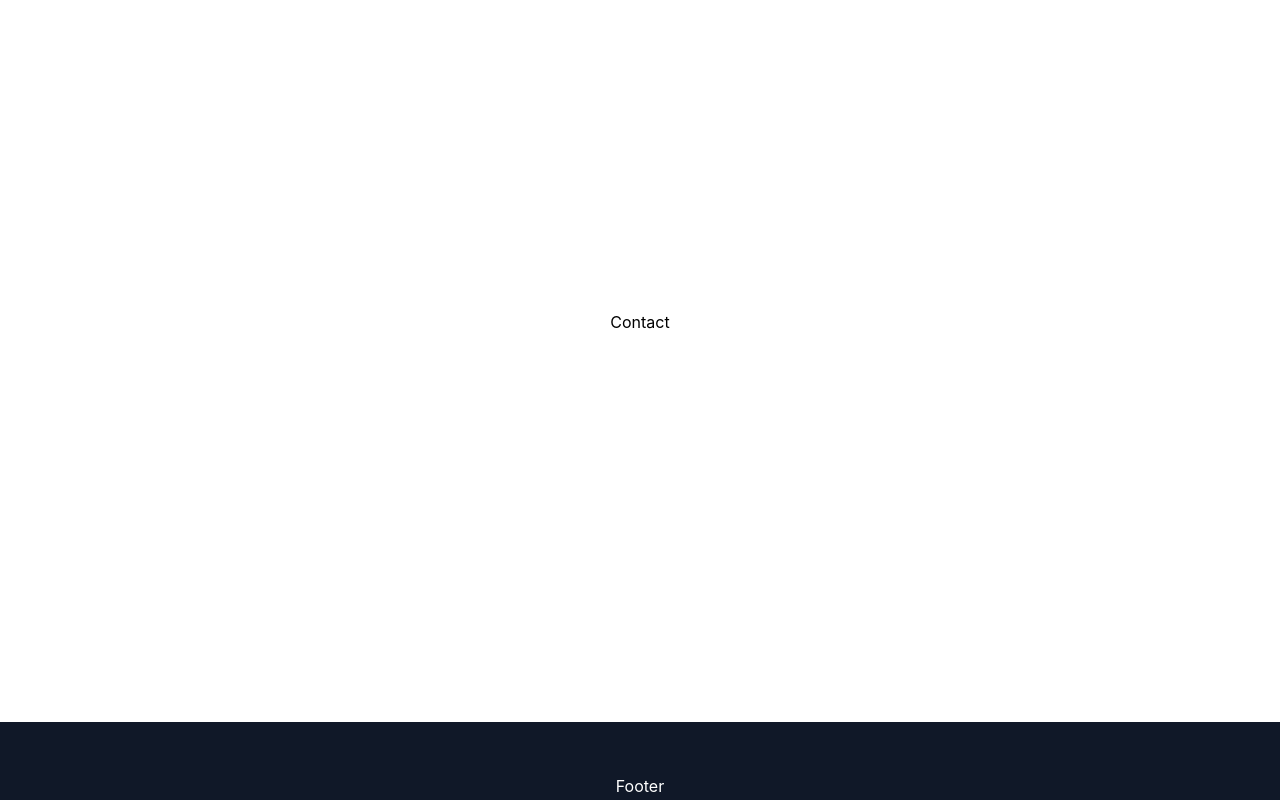
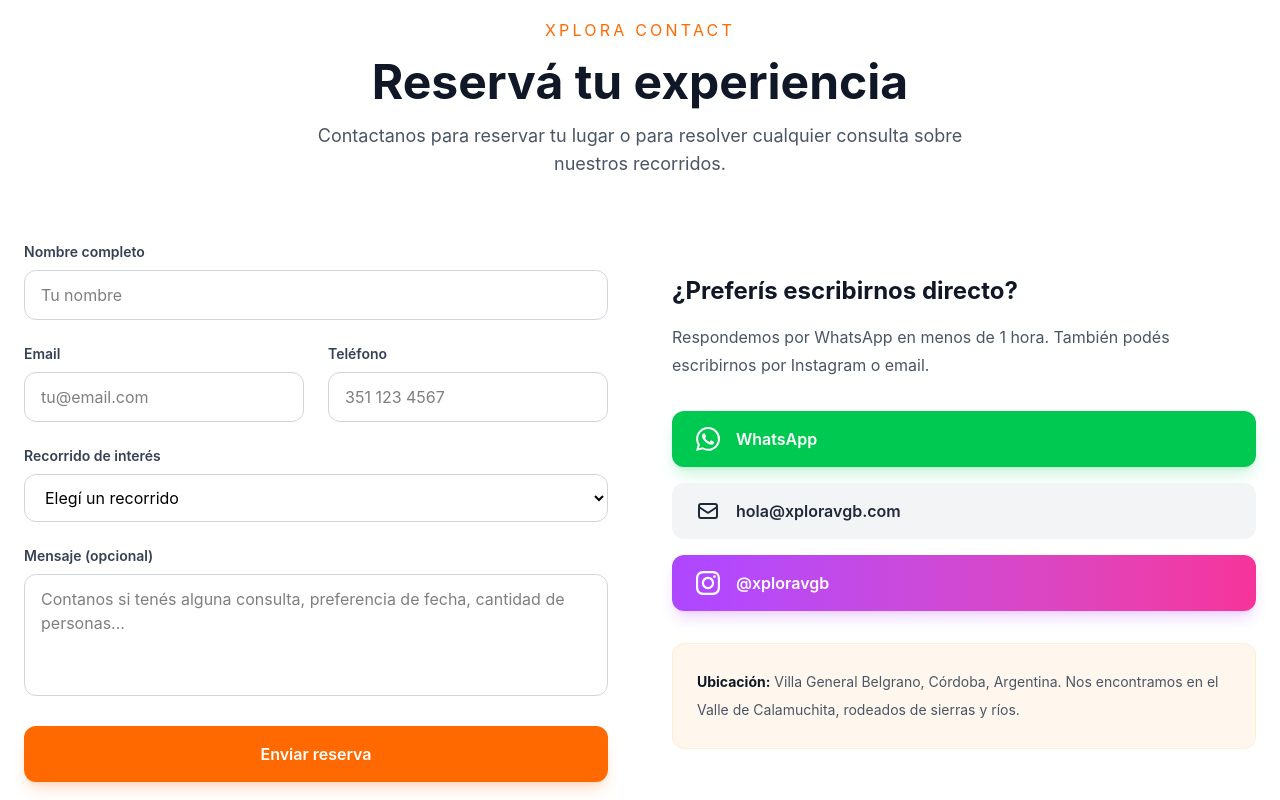
Before and after one commit to Alexis-Re/bici-tour, a Vue app: page / in a window 1280 px wide. Shown: the part 7860-8660 px from the top of the page. Built offline with nearby package versions, Linux system fonts and the light colour scheme.

Commit message:
feat: complete Contact section with form, WhatsApp, email and Instagram links

```diff
--- a/src/sections/Contact.vue
+++ b/src/sections/Contact.vue
@@ -1,5 +1,184 @@
+<script setup>
+import { ref } from 'vue'
+import SectionTitle from '@/components/SectionTitle.vue'
+import { tours } from '@/data/tours'
+
+const nombre = ref('')
+const email = ref('')
+const telefono = ref('')
+const tourSeleccionado = ref('')
+const mensaje = ref('')
+const enviado = ref(false)
+
+function enviarFormulario() {
+  enviado.value = true
+  nombre.value = ''
+  email.value = ''
+  telefono.value = ''
+  tourSeleccionado.value = ''
+  mensaje.value = ''
+}
+</script>
+
 <template>
-  <section class="h-screen flex items-center justify-center">
-    Contact
+  <section id="contacto" class="py-24 px-6 bg-white">
+    <div class="max-w-7xl mx-auto">
+      <SectionTitle
+        subtitle="XPLORA CONTACT"
+        title="Reservá tu experiencia"
+        description="Contactanos para reservar tu lugar o para resolver cualquier consulta sobre nuestros recorridos."
+      />
+
+      <div class="grid lg:grid-cols-2 gap-16">
+        <form class="space-y-6" @submit.prevent="enviarFormulario">
+          <div>
+            <label for="nombre" class="block text-sm font-semibold text-gray-700 mb-2">
+              Nombre completo
+            </label>
+            <input
+              id="nombre"
+              v-model="nombre"
+              type="text"
+              required
+              placeholder="Tu nombre"
+              class="w-full px-4 py-3 rounded-xl border border-gray-300 focus:border-orange-500 focus:ring-2 focus:ring-orange-500/20 outline-none transition-all duration-300"
+            />
+          </div>
+
+          <div class="grid sm:grid-cols-2 gap-6">
+            <div>
+              <label for="email" class="block text-sm font-semibold text-gray-700 mb-2">
+                Email
+              </label>
+              <input
+                id="email"
+                v-model="email"
+                type="email"
+                required
+                placeholder="tu@email.com"
+                class="w-full px-4 py-3 rounded-xl border border-gray-300 focus:border-orange-500 focus:ring-2 focus:ring-orange-500/20 outline-none transition-all duration-300"
+              />
+            </div>
+
+            <div>
+              <label for="telefono" class="block text-sm font-semibold text-gray-700 mb-2">
+                Teléfono
+              </label>
+              <input
+                id="telefono"
+                v-model="telefono"
+                type="tel"
+                placeholder="351 123 4567"
+                class="w-full px-4 py-3 rounded-xl border border-gray-300 focus:border-orange-500 focus:ring-2 focus:ring-orange-500/20 outline-none transition-all duration-300"
+              />
+            </div>
+          </div>
+
+          <div>
+            <label for="tour" class="block text-sm font-semibold text-gray-700 mb-2">
+              Recorrido de interés
+            </label>
+            <select
+              id="tour"
+              v-model="tourSeleccionado"
+              required
+              class="w-full px-4 py-3 rounded-xl border border-gray-300 focus:border-orange-500 focus:ring-2 focus:ring-orange-500/20 outline-none transition-all duration-300 bg-white"
+            >
+              <option value="" disabled>Elegí un recorrido</option>
+              <option v-for="tour in tours" :key="tour.id" :value="tour.nombre">
+                {{ tour.nombre }} — {{ tour.precio }}
+              </option>
+            </select>
+          </div>
+
+          <div>
+            <label for="mensaje" class="block text-sm font-semibold text-gray-700 mb-2">
+              Mensaje (opcional)
+            </label>
+            <textarea
+              id="mensaje"
+              v-model="mensaje"
+              rows="4"
+              placeholder="Contanos si tenés alguna consulta, preferencia de fecha, cantidad de personas..."
+              class="w-full px-4 py-3 rounded-xl border border-gray-300 focus:border-orange-500 focus:ring-2 focus:ring-orange-500/20 outline-none transition-all duration-300 resize-none"
+            ></textarea>
+          </div>
+
+          <button
+            v-if="!enviado"
+            type="submit"
+            class="w-full bg-orange-500 hover:bg-orange-600 text-white font-semibold py-4 rounded-xl shadow-lg shadow-orange-500/20 hover:shadow-orange-500/40 transition-all duration-300 hover:-translate-y-0.5"
+          >
+            Enviar reserva
+          </button>
+
+          <div
+            v-else
+            class="bg-green-50 border border-green-200 rounded-xl p-6 text-center"
+          >
+            <p class="text-green-700 font-semibold text-lg">
+              ¡Gracias, {{ nombre }}! Recibimos tu consulta.
+            </p>
+            <p class="text-green-600 mt-2">
+              Te vamos a contactar pronto para confirmar tu reserva.
+            </p>
+          </div>
+        </form>
+
+        <div class="flex flex-col justify-center gap-8">
+          <div>
+            <h3 class="text-2xl font-bold text-gray-900 mb-4">¿Preferís escribirnos directo?</h3>
+            <p class="text-gray-600 leading-7">
+              Respondemos por WhatsApp en menos de 1 hora. También podés escribirnos por Instagram o email.
+            </p>
+          </div>
+
+          <div class="space-y-4">
+            <a
+              href="https://wa.me/5493511234567?text=Hola!%20Quiero%20reservar%20una%20experiencia%20con%20Xplora"
+              target="_blank"
+              rel="noopener noreferrer"
+              class="flex items-center gap-4 bg-green-500 hover:bg-green-600 text-white px-6 py-4 rounded-xl transition-all duration-300 hover:-translate-y-0.5 shadow-lg shadow-green-500/20"
+            >
+              <svg class="w-6 h-6" fill="currentColor" viewBox="0 0 24 24">
+                <path
+                  d="M17.472 14.382c-.297-.149-1.758-.867-2.03-.967-.273-.099-.471-.148-.67.15-.197.297-.767.966-.94 1.164-.173.199-.347.223-.644.075-.297-.15-1.255-.463-2.39-1.475-.883-.788-1.48-1.761-1.653-2.059-.173-.297-.018-.458.13-.606.134-.133.298-.347.446-.52.149-.174.198-.298.298-.497.099-.198.05-.371-.025-.52-.075-.149-.669-1.612-.916-2.207-.242-.579-.487-.5-.669-.51-.173-.008-.371-.01-.57-.01-.198 0-.52.074-.792.372-.272.297-1.04 1.016-1.04 2.479 0 1.462 1.065 2.875 1.213 3.074.149.198 2.096 3.2 5.077 4.487.709.306 1.262.489 1.694.625.712.227 1.36.195 1.871.118.571-.085 1.758-.719 2.006-1.413.248-.694.248-1.289.173-1.413-.074-.124-.272-.198-.57-.347m-5.421 7.403h-.004a9.87 9.87 0 01-5.031-1.378l-.361-.214-3.741.982.998-3.648-.235-.374a9.86 9.86 0 01-1.51-5.26c.001-5.45 4.436-9.884 9.888-9.884 2.64 0 5.122 1.03 6.988 2.898a9.825 9.825 0 012.893 6.994c-.003 5.45-4.437 9.884-9.885 9.884m8.413-18.297A11.815 11.815 0 0012.05 0C5.495 0 .16 5.335.157 11.892c0 2.096.547 4.142 1.588 5.945L.057 24l6.305-1.654a11.882 11.882 0 005.683 1.448h.005c6.554 0 11.89-5.335 11.893-11.893a11.821 11.821 0 00-3.48-8.413z"
+                />
+              </svg>
+              <span class="font-semibold">WhatsApp</span>
+            </a>
+
+            <a
+              href="mailto:hola@xploravgb.com?subject=Consulta%20Xplora%20VGB"
+              class="flex items-center gap-4 bg-gray-100 hover:bg-gray-200 text-gray-800 px-6 py-4 rounded-xl transition-all duration-300 hover:-translate-y-0.5"
+            >
+              <svg class="w-6 h-6" fill="none" stroke="currentColor" viewBox="0 0 24 24" stroke-width="2">
+                <path stroke-linecap="round" stroke-linejoin="round" d="M3 8l7.89 5.26a2 2 0 002.22 0L21 8M5 19h14a2 2 0 002-2V7a2 2 0 00-2-2H5a2 2 0 00-2 2v10a2 2 0 002 2z" />
+              </svg>
+              <span class="font-semibold">hola@xploravgb.com</span>
+            </a>
+
+            <a
+              href="https://instagram.com/xploravgb"
+              target="_blank"
+              rel="noopener noreferrer"
+              class="flex items-center gap-4 bg-gradient-to-r from-purple-500 to-pink-500 hover:from-purple-600 hover:to-pink-600 text-white px-6 py-4 rounded-xl transition-all duration-300 hover:-translate-y-0.5 shadow-lg shadow-purple-500/20"
+            >
+              <svg class="w-6 h-6" fill="currentColor" viewBox="0 0 24 24">
+                <path d="M12 2.163c3.204 0 3.584.012 4.85.07 3.252.148 4.771 1.691 4.919 4.919.058 1.265.069 1.645.069 4.849 0 3.205-.012 3.584-.069 4.849-.149 3.225-1.664 4.771-4.919 4.919-1.266.058-1.644.07-4.85.07-3.204 0-3.584-.012-4.849-.07-3.26-.149-4.771-1.699-4.919-4.92-.058-1.265-.07-1.644-.07-4.849 0-3.204.013-3.583.07-4.849.149-3.227 1.664-4.771 4.919-4.919 1.266-.057 1.645-.069 4.849-.069zm0-2.163c-3.259 0-3.667.014-4.947.072-4.358.2-6.78 2.618-6.98 6.98-.059 1.281-.073 1.689-.073 4.948 0 3.259.014 3.668.072 4.948.2 4.358 2.618 6.78 6.98 6.98 1.281.058 1.689.072 4.948.072 3.259 0 3.668-.014 4.948-.072 4.354-.2 6.782-2.618 6.979-6.98.059-1.28.073-1.689.073-4.948 0-3.259-.014-3.667-.072-4.947-.196-4.354-2.617-6.78-6.979-6.98-1.281-.059-1.69-.073-4.949-.073zm0 5.838c-3.403 0-6.162 2.759-6.162 6.162s2.759 6.163 6.162 6.163 6.162-2.759 6.162-6.163c0-3.403-2.759-6.162-6.162-6.162zm0 10.162c-2.209 0-4-1.79-4-4 0-2.209 1.791-4 4-4s4 1.791 4 4c0 2.21-1.791 4-4 4zm6.406-11.845c-.796 0-1.441.645-1.441 1.44s.645 1.44 1.441 1.44c.795 0 1.439-.645 1.439-1.44s-.644-1.44-1.439-1.44z" />
+              </svg>
+              <span class="font-semibold">@xploravgb</span>
+            </a>
+          </div>
+
+          <div class="bg-orange-50 rounded-xl p-6 border border-orange-100">
+            <p class="text-sm text-gray-600 leading-7">
+              <strong class="text-gray-900">Ubicación:</strong> Villa General Belgrano, Córdoba, Argentina.
+              Nos encontramos en el Valle de Calamuchita, rodeados de sierras y ríos.
+            </p>
+          </div>
+        </div>
+      </div>
+    </div>
   </section>
 </template>
```
